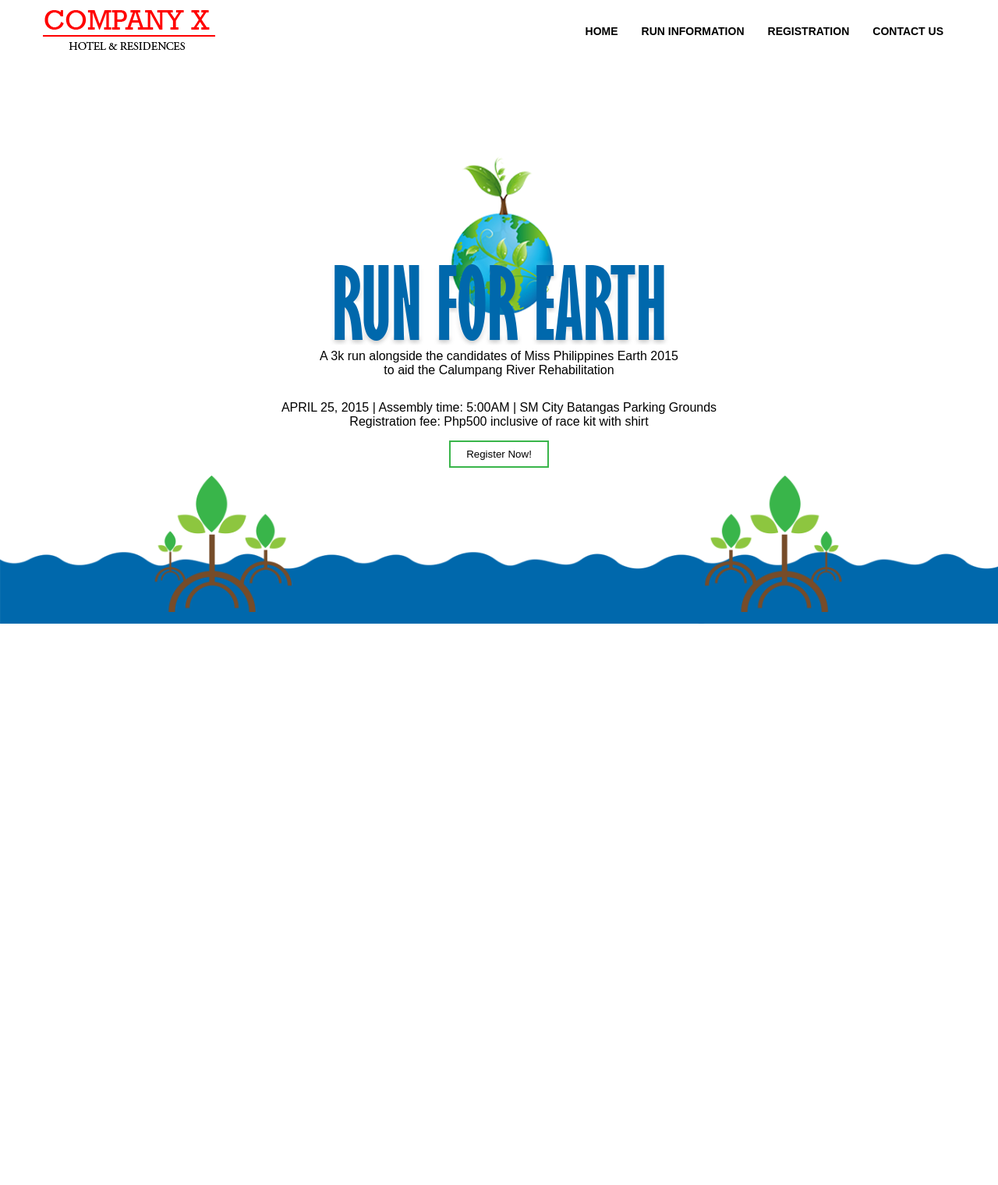
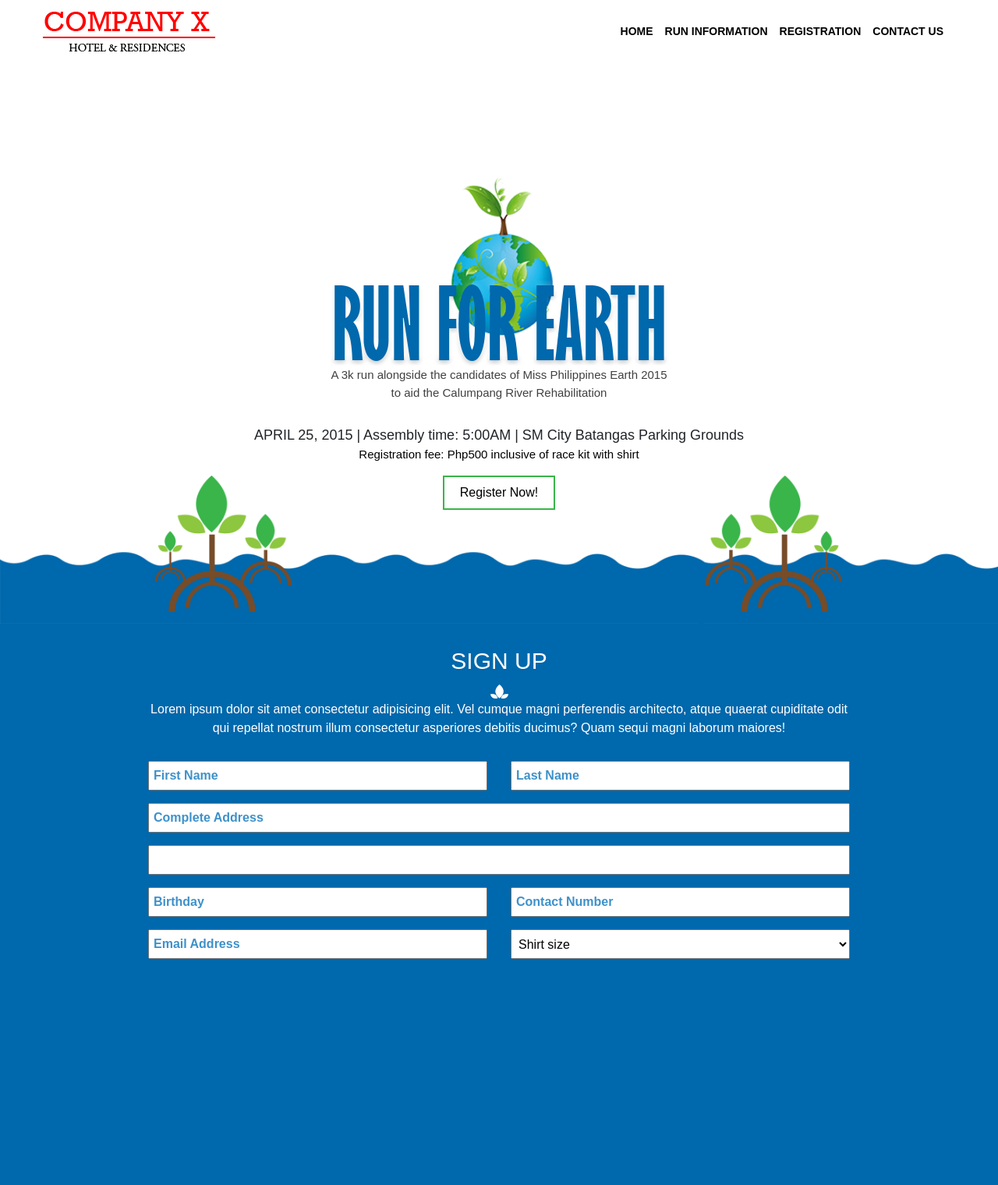
Before and after one commit to janmarroquejr/bcdtest, a PHP site: page / in a window 1280 px wide. Shown: the whole page at 78% size. Before the commit the page ends 800 px from the top, so only its background shows below. Run offline with PHP 8.4, Linux system fonts and the light colour scheme.

Commit message:
added reg form

```diff
--- a/index.php
+++ b/index.php
@@ -4,10 +4,12 @@
     <meta charset="UTF-8">
     <meta name="viewport" content="width=device-width, initial-scale=1.0">
     <link rel="stylesheet" href="main.css">
+    <link rel="stylesheet" href="https://stackpath.bootstrapcdn.com/bootstrap/4.5.2/css/bootstrap.min.css" integrity="sha384-JcKb8q3iqJ61gNV9KGb8thSsNjpSL0n8PARn9HuZOnIxN0hoP+VmmDGMN5t9UJ0Z" crossorigin="anonymous">
     <title>BCD Test Site</title>
 </head>
 <body>
 
+<div class="navcontainer">
     <nav class="nav">
         <div class="navlogo">
             <img src="./assets/logo.png" alt="Company X">
@@ -30,24 +32,84 @@
     </nav>
 
 
-    <div class="hero">
+</div>
+
+<div class="hero">
         <div class="hero-image">
             <img src="./assets/header.png" alt="Run For Earth" class="header-image">
-            <p>A 3k run alongside the candidates of Miss Philippines Earth 2015</p>
-            <p>to aid the Calumpang River Rehabilitation</p>
+            <p class="desc">A 3k run alongside the candidates of Miss Philippines Earth 2015</p>
+            <p class="desc">to aid the Calumpang River Rehabilitation</p>
         </div>
         <div class="hero-text">
-            <p>APRIL 25, 2015 | Assembly time: 5:00AM | SM City Batangas Parking Grounds</p>
-            <p>Registration fee: Php500 inclusive of race kit with shirt</p>
+            <p class="event-details">APRIL 25, 2015 | Assembly time: 5:00AM | SM City Batangas Parking Grounds</p>
+            <p class="registration-fee">Registration fee: Php500 inclusive of race kit with shirt</p>
             <button class="register">Register Now!</button>
         </div>
     </div>
 
 
-    <!-- <main>
-        <section id="register">
 
+
+
+    <main>
+        <section id="sign-up">
+            <div class="form-container">
+                <div class="register-head">
+                    <h1 class="section-title">SIGN UP</h1>
+                    <img src="./assets/section-divider.png" alt="Section divider">
+                    <p>Lorem ipsum dolor sit amet consectetur adipisicing elit. Vel cumque magni perferendis architecto, atque quaerat cupiditate odit qui repellat nostrum illum consectetur asperiores debitis ducimus? Quam sequi magni laborum maiores!</p>
+                </div>
+
+                <div>
+                    <form action="" method="POST">
+                        <div class="row mb-3">
+                            <div class="col">
+                                <input type="text" placeholder="First Name">
+                            </div>
+                            <div class="col">
+                                <input type="text" placeholder="Last Name">
+                            </div>
+                        </div>
+                        <div class="row mb-3">
+                            <div class="col">
+                                <input type="text" placeholder="Complete Address">
+                            </div>
+                        </div>
+                        <div class="row mb-3">
+                            <div class="col">
+                                <input type="text">
+                            </div>
+                        </div>
+                        <div class="row mb-3">
+                            <div class="col">
+                                <input type="text" placeholder="Birthday">
+                            </div>
+                            <div class="col">
+                                <input type="number" placeholder="Contact Number">
+                            </div>
+                        </div>
+                        <div class="row mb-3">
+                            <div class="col">
+                                <input type="email" placeholder="Email Address">
+                            </div>
+                            <div class="col">
+                                <select>
+                                    <option value="" selected disabled>Shirt size</option>
+                                    <option>S</option>
+                                    <option>M</option>
+                                    <option>L</option>
+                                    <option>XL</option>
+                                </select>
+                            </div>
+                        </div>
+                    </form>
+                </div>
+            </div>
         </section>
-    </main> -->
+    </main>
+
+<script src="https://code.jquery.com/jquery-3.5.1.slim.min.js" integrity="sha384-DfXdz2htPH0lsSSs5nCTpuj/zy4C+OGpamoFVy38MVBnE+IbbVYUew+OrCXaRkfj" crossorigin="anonymous"></script>
+<script src="https://cdn.jsdelivr.net/npm/popper.js@1.16.1/dist/umd/popper.min.js" integrity="sha384-9/reFTGAW83EW2RDu2S0VKaIzap3H66lZH81PoYlFhbGU+6BZp6G7niu735Sk7lN" crossorigin="anonymous"></script>
+<script src="https://stackpath.bootstrapcdn.com/bootstrap/4.5.2/js/bootstrap.min.js" integrity="sha384-B4gt1jrGC7Jh4AgTPSdUtOBvfO8shuf57BaghqFfPlYxofvL8/KUEfYiJOMMV+rV" crossorigin="anonymous"></script>
 </body>
 </html>
--- a/main.css
+++ b/main.css
@@ -10,43 +10,47 @@
   font-family: Arial, Helvetica, sans-serif;
 }
 
+/* HEADER ELEMENTS */
 .container {
   max-width: 1170px;
   margin: auto;
 }
 
+.navcontainer {
+  position: sticky;
+  top: 0;
+  width: 100%;
+  background-color: rgba(255, 255, 255, 0.5);
+  height: 10vh;
+}
+
 .nav {
-  position: fixed;
   display: flex;
   justify-content: center;
   align-items: center;
   flex-direction: row;
   flex-wrap: wrap;
-  background-color: #ffffff;
   font-size: 14px;
-  /* padding: 1rem 0; */
-  height: 80px;
-  width: 1170px;
+  height: 100%;
+  max-width: 1170px;
   margin: auto;
-  left: 0;
-  right: 0;
   z-index: 1;
 }
 
 .navlogo {
-  flex: 1 1 auto;
-  /* margin-left: 10%; */
+  flex: 1 1;
 }
 
 .navlinks {
   display: flex;
   justify-content: right;
-  /* margin-right: 15%; */
+  align-items: center;
+  margin-bottom: 0;
 }
 
 .navlinks li {
   list-style: none;
-  margin: 15px;
+  margin-right: 15px;
   font-weight: bold;
 }
 
@@ -65,7 +69,7 @@
 }
 
 .hero {
-  height: 100vh;
+  height: 90vh;
   background-image: url("./assets/background.png");
   background-repeat: no-repeat;
   background-position: bottom;
@@ -85,6 +89,23 @@
   text-align: center;
 }
 
+.desc {
+  font-size: 15px;
+  color: #414042;
+  margin: 0;
+}
+
+.registration-fee {
+  font-size: 15px;
+  color: #000000;
+  margin: 0;
+}
+
+.event-details {
+  font-size: 18px;
+  margin: 0;
+}
+
 .register {
   margin-top: 15px;
   background: none;
@@ -92,3 +113,50 @@
   padding: 8px 20px;
   cursor: pointer;
 }
+
+#sign-up {
+  height: 90vh;
+  background-color: var(--bg-primary);
+  color: #ffffff;
+}
+
+.section-title {
+  font-size: 30px;
+}
+
+.form-container {
+  max-width: 900px;
+  margin: auto;
+  text-align: center;
+  padding: 30px 0;
+}
+
+.register-head p {
+  margin-bottom: 30px;
+}
+
+input {
+  width: 100%;
+  margin: 15px;
+  display: inline-block;
+  padding: 5px;
+}
+
+select {
+  width: 100%;
+  margin: 15px;
+  display: inline-block;
+  padding: 5px;
+  height: 100%;
+}
+
+::-webkit-input-placeholder {
+  /* Chrome/Opera/Safari */
+  color: var(--text-primary);
+  opacity: 0.8;
+  font-weight: bold;
+}
+
+option[value=""][disabled] {
+  display: none;
+}
```
